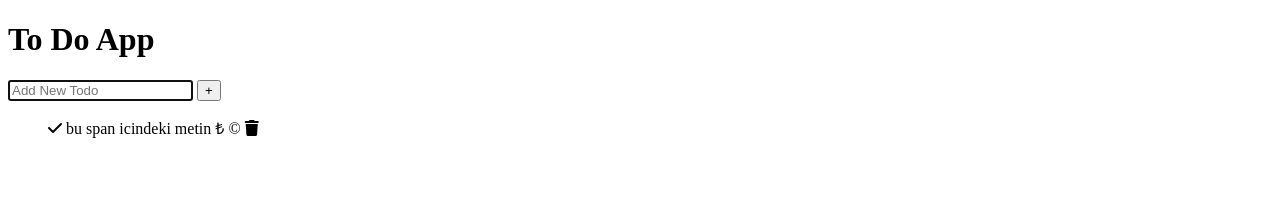
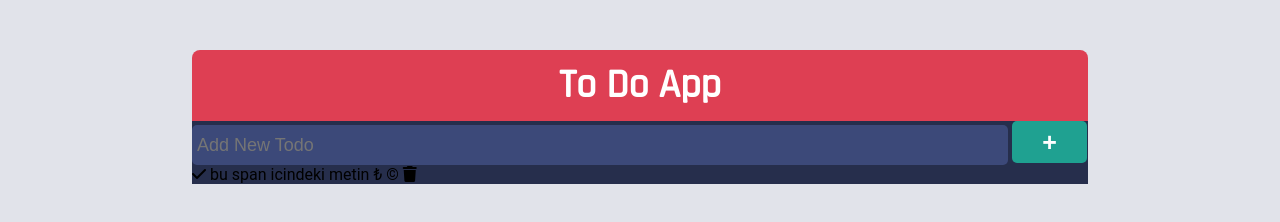
Before and after one commit to kaplanh/jsPostClass, a plain HTML site: page jsPosstClass20-()/index.html in a window 1280 px wide. Drawn offline with Linux system fonts and the light colour scheme.

Commit message:
buton ve input

```diff
--- a/jsPosstClass20-()/index.html
+++ b/jsPosstClass20-()/index.html
@@ -4,6 +4,7 @@
     <meta charset="UTF-8">
     <meta name="viewport" content="width=device-width, initial-scale=1.0">
     <title>To Do App</title>
+    <link rel="stylesheet" href="style.css">
 
     <link
       rel="stylesheet"
--- a/jsPosstClass20-()/style.css
+++ b/jsPosstClass20-()/style.css
@@ -0,0 +1,74 @@
+@import url("https://fonts.googleapis.com/css2?family=Rajdhani:wght@500&display=swap");
+
+* {
+  padding: 0;
+  margin: 0;
+  box-sizing: border-box;
+}
+
+body {
+  font-family: "Roboto", sans-serif;
+  display: flex;
+  justify-content: center;
+  margin-top: 50px;
+  background-color: #e1e3ea;
+  height: 100vh;
+}
+
+.container {
+    width: 70%;
+    > h1{
+        color: white;
+        font-size: 40px;
+        padding: 10px 0;
+        text-align: center;
+        border-radius: 0.5rem .5rem 0 0;
+        background-color: #de3f53;
+        font-family: "Rajdhani",sans-serif;
+    }
+}
+
+@media screen and (max-width:768px){
+    .container{
+        width: 95%;
+    };
+}
+@media screen and (max-width:470px){
+    .container{
+        width: 100%;
+    };
+
+}
+
+
+section{
+width: 100%;
+background-color: #262e4c;
+}
+ input {
+  border: none;
+  outline: none;
+  background-color: rgba(60, 73, 121, 1);
+  font-size: 18px;
+  color: white;
+  padding: 5px;
+  width: calc(100% - 80px);
+  height: 40px;
+  border-radius: 5px;
+  &:hover {
+    background-color: rgba(0, 0, 0, 0.9);
+  }}
+
+  button {
+  border: none;
+  color: white;
+  background-color: rgba(29, 211, 175, 0.7);
+  font-size: 25px;
+  font-weight: 600;
+  height: 42px;
+  width: 75px;
+ border-radius: 5px;
+  &:hover {
+    background-color: rgba(0, 255, 0, 1);
+  }
+}
```
